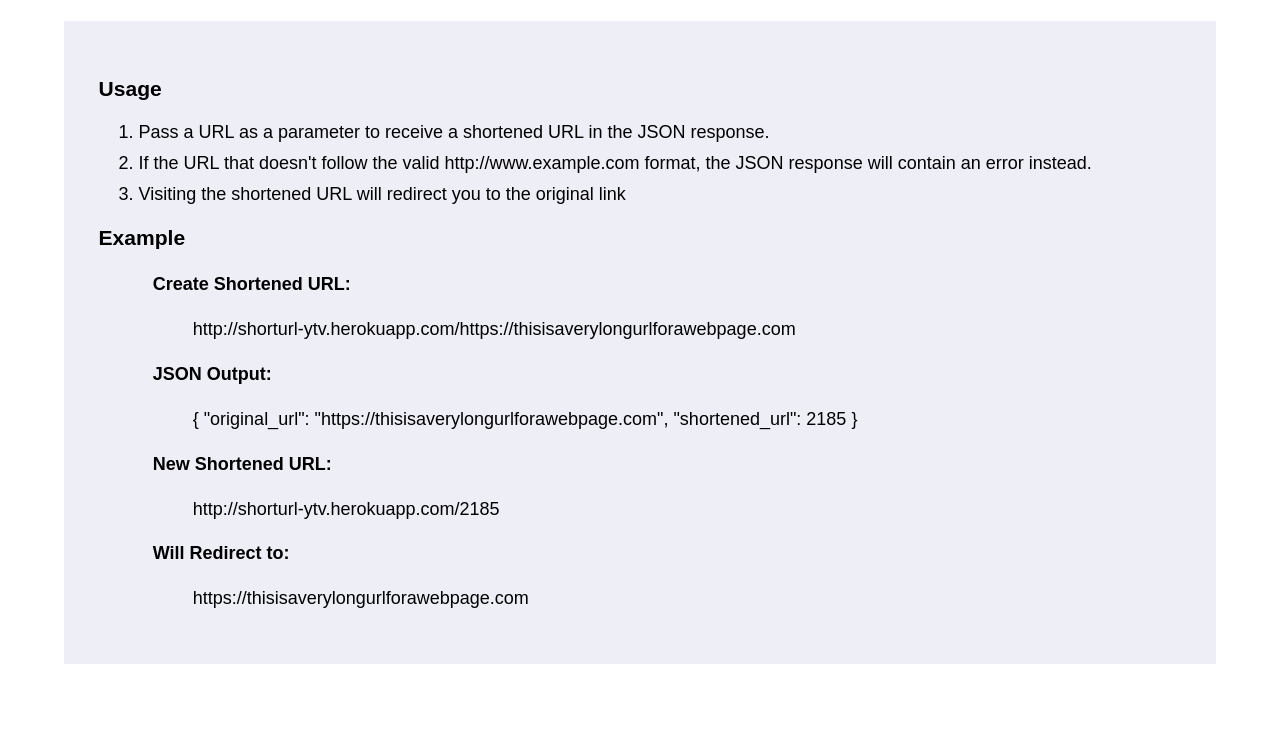
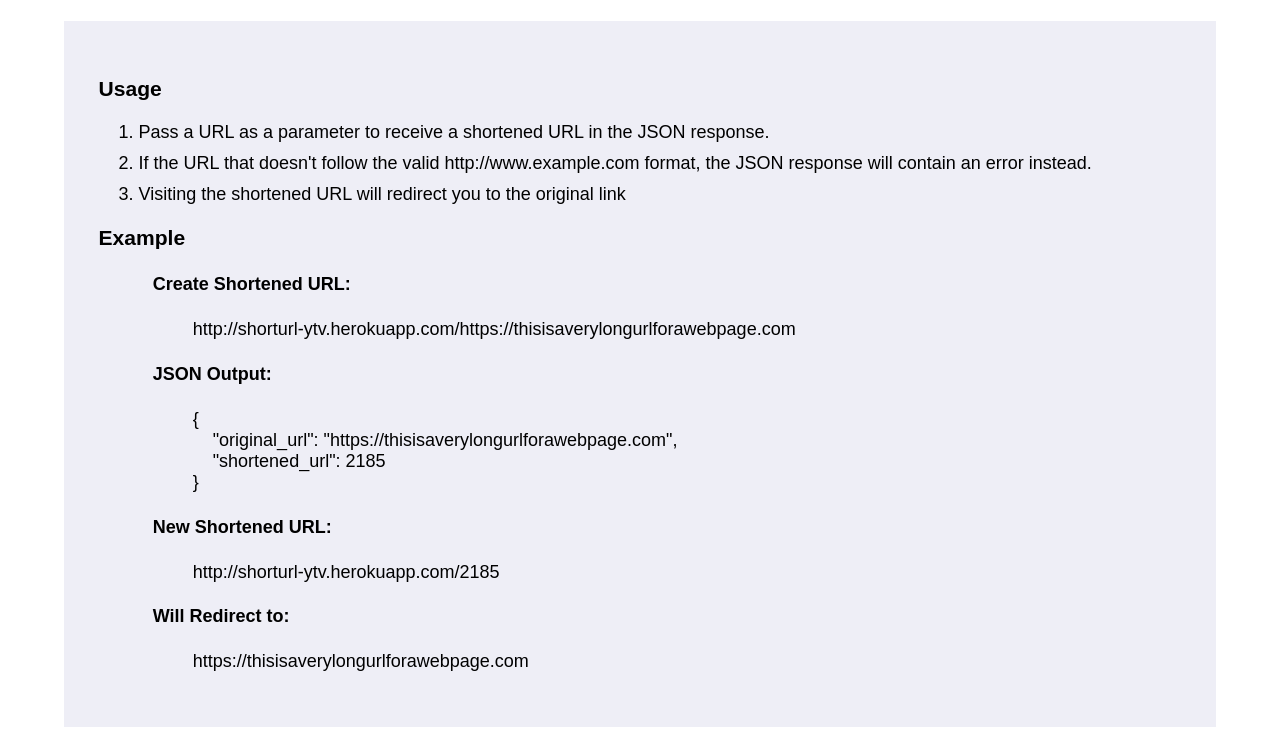
Before and after one commit to ytv/short-url, a website: page public/index.html in a window 1280 px wide. Shown: the part 69-800 px from the top of the page. Drawn offline with Linux system fonts and the light colour scheme.

Commit message:
Fixed font styling for usage example

```diff
--- a/public/index.html
+++ b/public/index.html
@@ -26,9 +26,9 @@
             <section>
                 <h4>JSON Output:</h4>
                 <ul>
-                    {
-                        "original_url": "https://thisisaverylongurlforawebpage.com",
-                        "shortened_url": 2185
+                    {<br>
+                    &nbsp;&nbsp;&nbsp;&nbsp;"original_url": "https://thisisaverylongurlforawebpage.com",<br>
+                    &nbsp;&nbsp;&nbsp;&nbsp;"shortened_url": 2185<br>
                     }
                 </ul>
             </section>
```
